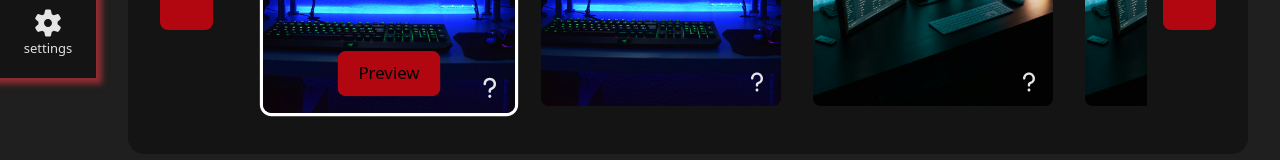
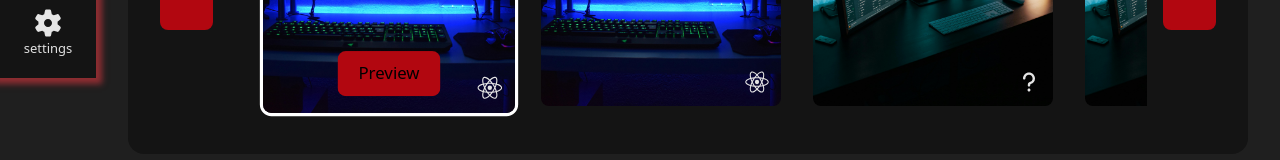
Before and after one commit to nrcoover/nrcoover-portfolio, a React (Vite) app in the folder ncoover-website/: page /portfolio in a window 1280 px wide. Shown: the part 722-882 px from the top of the page. Built offline with nearby package versions, Linux system fonts and the light colour scheme.

Commit message:
Map primary project tag to icon
Dynamically sets the icon value for the Primary Tag Icon

```diff
--- a/ncoover-website/src/components/common/ui/primary-tag-icon/PrimaryTagIcon.tsx
+++ b/ncoover-website/src/components/common/ui/primary-tag-icon/PrimaryTagIcon.tsx
@@ -7,9 +7,10 @@ import {
 import Icon from "../../icon/Icon";
 
 import classes from "./PrimaryTagIcon.module.css";
+import { tagToIconMap } from "../../../../helpers/tagToIconMapHellper";
 
 interface PrimaryTagIconProps {
-	iconSource?: IconSource;
+	primaryTag: string;
 	maxWidth?: string;
 	maxHeight?: string;
 	absoluteLocations?: AbsoluteLocationKey[];
@@ -17,7 +18,7 @@ interface PrimaryTagIconProps {
 }
 
 const PrimaryTagIcon = ({
-	iconSource = iconUi.QuestionMark,
+	primaryTag,
 	maxWidth = "3rem",
 	maxHeight = maxWidth,
 	absoluteLocations = [],
@@ -35,7 +36,8 @@ const PrimaryTagIcon = ({
 		}, {}),
 	};
 
-	console.log(sizingStyles);
+	const iconSource: IconSource =
+		tagToIconMap[primaryTag] ?? iconUi.QuestionMark;
 
 	return (
 		<div className={classes.primaryTagIcon} style={absoluteStyles}>
--- a/ncoover-website/src/components/portfolio/modals/project-preview/ProjectPreview.tsx
+++ b/ncoover-website/src/components/portfolio/modals/project-preview/ProjectPreview.tsx
@@ -67,6 +67,7 @@ const ProjectPreview = ({ project, ref }: ProjectPreviewProps) => {
 		<>
 			<div className={classes.previewTitle}>
 				<PrimaryTagIcon
+					primaryTag={project.tagData.primaryTag}
 					maxWidth={"3rem"}
 					absoluteLocations={[
 						absoluteLocationTypes.Left,
--- a/ncoover-website/src/components/portfolio/project-card/ProjectCard.tsx
+++ b/ncoover-website/src/components/portfolio/project-card/ProjectCard.tsx
@@ -114,6 +114,7 @@ const ProjectCard = ({
 					/>
 
 					<PrimaryTagIcon
+						primaryTag={project.tagData.primaryTag}
 						maxWidth={"1.5rem"}
 						absoluteLocations={[
 							absoluteLocationTypes.Right,
--- /dev/null
+++ b/ncoover-website/src/helpers/tagToIconMapHellper.ts
@@ -0,0 +1,7 @@
+import { iconDev, iconUi, type IconSource } from "../constants/iconTypes";
+
+export const tagToIconMap: Record<string, IconSource> = {
+	React: iconDev.React,
+	Favorite: iconUi.Favorite,
+	Home: iconUi.Home,
+};
```
